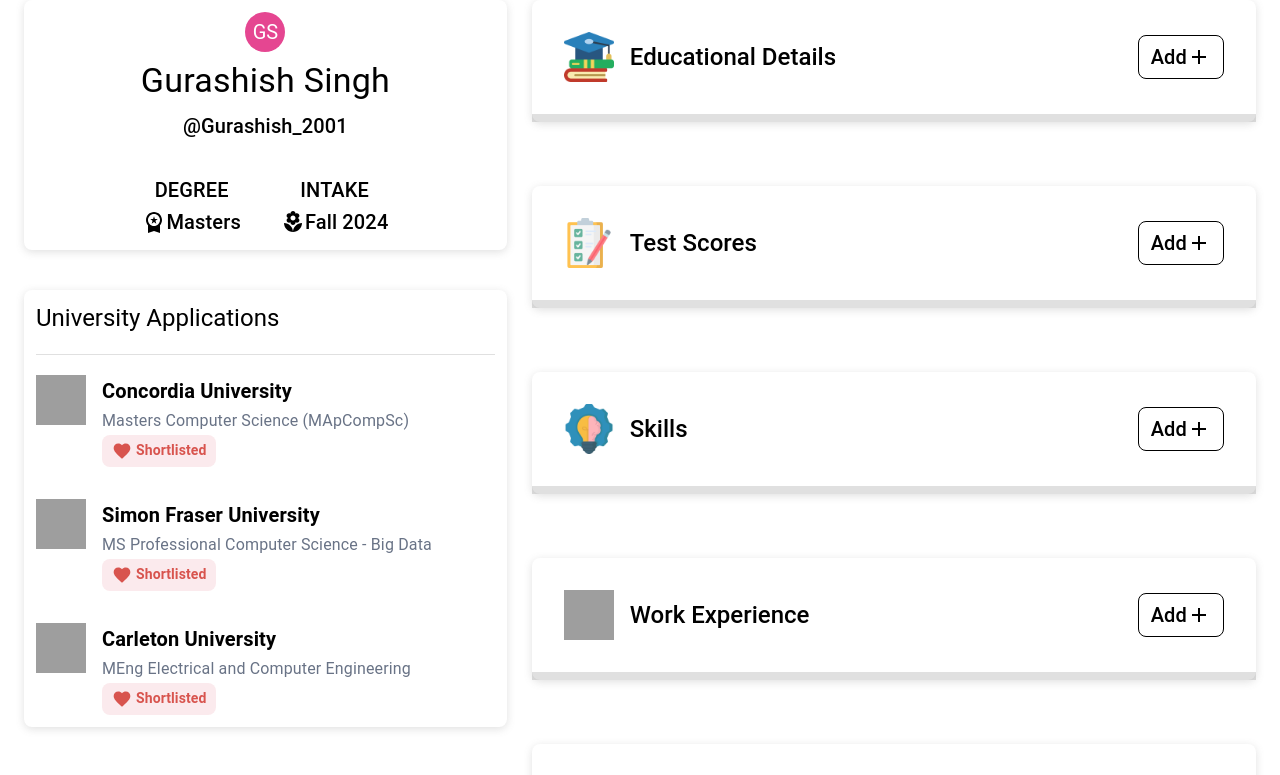
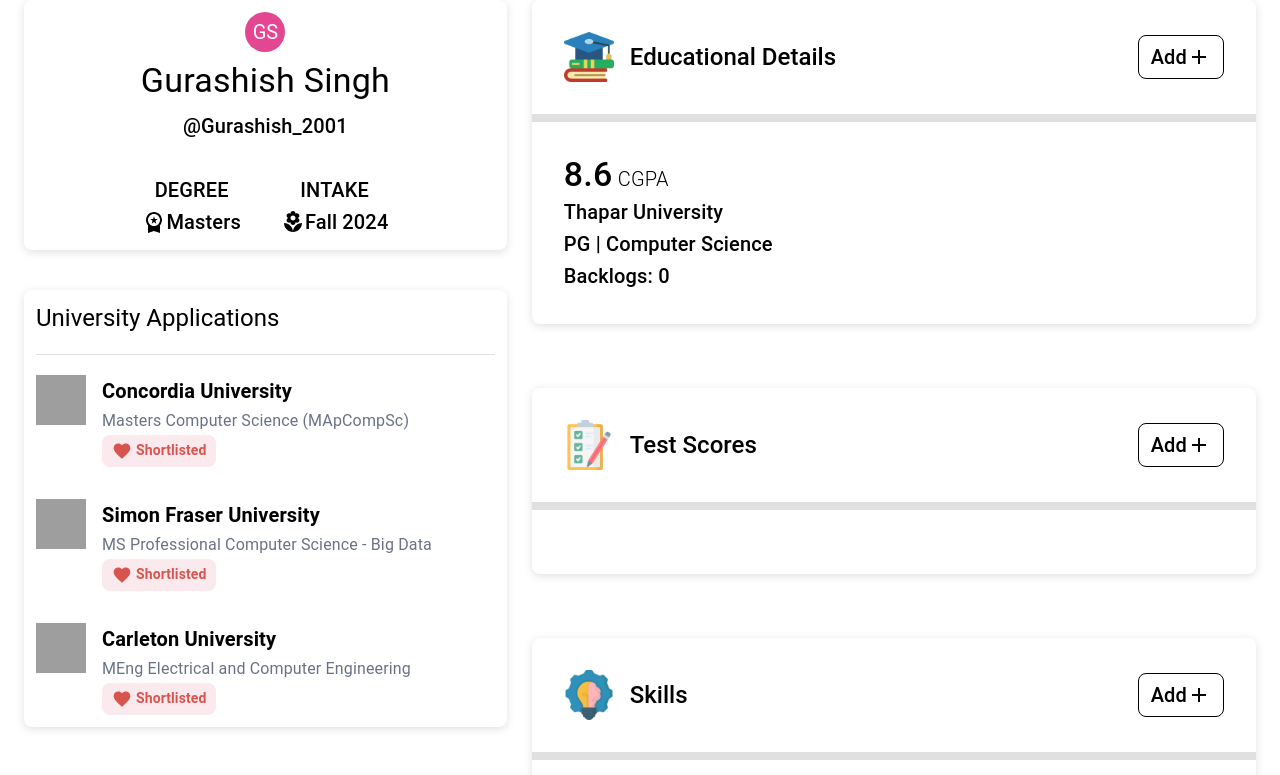
Before and after one commit to gurashishgill171/mastersInfo-UI, a React (Create React App) app: page /profile in a window 1280 px wide. Shown: the top 775 px of the page. Built offline with nearby package versions, Linux system fonts and the light colour scheme; grey boxes are pictures that could not be loaded.

Commit message:
profile details ui

```diff
--- /dev/null
+++ b/src/components/profileDetail/educationDetail.jsx
@@ -0,0 +1,28 @@
+/** @format */
+
+import { Stack, Typography } from "@mui/material";
+import React from "react";
+
+function EducationDetail({ details }) {
+	return (
+		<Stack>
+			<Typography variant="h4" fontWeight={500}>
+				{details.cgpa}
+				<span style={{ fontWeight: 300, fontSize: "20px", marginLeft: "5px" }}>
+					CGPA
+				</span>
+			</Typography>
+			<Typography variant="h6" fontWeight={500}>
+				{details.university}
+			</Typography>
+			<Typography variant="h6">
+				{details.isGraduate ? "UG" : "PG"} | {details.course}
+			</Typography>
+			<Typography variant="h6" fontWeight={500}>
+				Backlogs: {details.backlogs}
+			</Typography>
+		</Stack>
+	);
+}
+
+export default EducationDetail;
--- a/src/components/profileDetail/profileDetailCard.jsx
+++ b/src/components/profileDetail/profileDetailCard.jsx
@@ -3,6 +3,7 @@
 import { Divider, Stack, Typography } from "@mui/material";
 import AddIcon from "@mui/icons-material/Add";
 import React from "react";
+import EducationDetail from "./educationDetail";
 
 function ProfileDetailCard({ profile }) {
 	return (
@@ -48,7 +49,11 @@
 					width: "100%",
 				}}
 			/>
-			<Stack></Stack>
+			<Stack p={4}>
+				{profile.title == "Educational Details" && (
+					<EducationDetail details={profile.details} />
+				)}
+			</Stack>
 		</Stack>
 	);
 }
--- a/src/data/profile_details.js
+++ b/src/data/profile_details.js
@@ -17,6 +17,13 @@
 				style={{ height: "50px", width: "50px" }}
 			/>
 		),
+		details: {
+			cgpa: 8.6,
+			university: "Thapar University",
+			isGraduate: false,
+			course: "Computer Science",
+			backlogs: 0,
+		},
 	},
 	{
 		id: 2,
```
